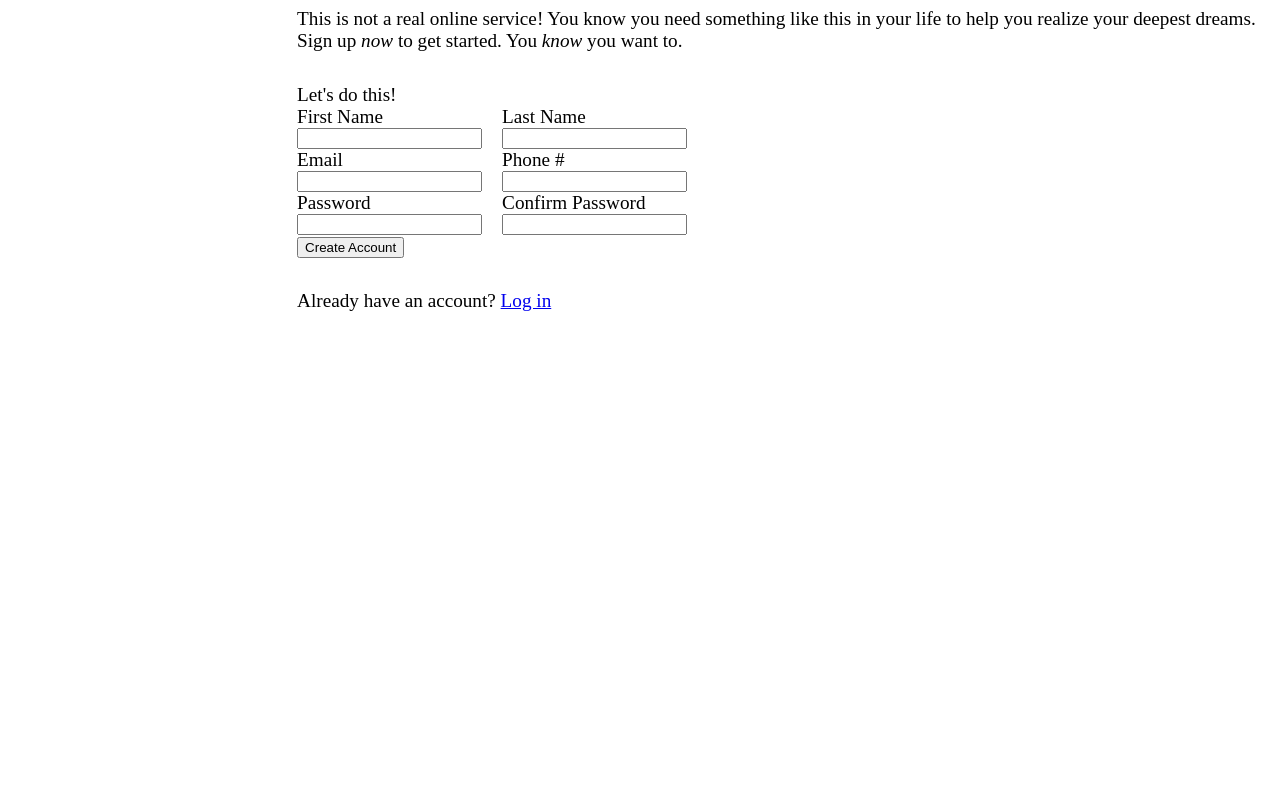
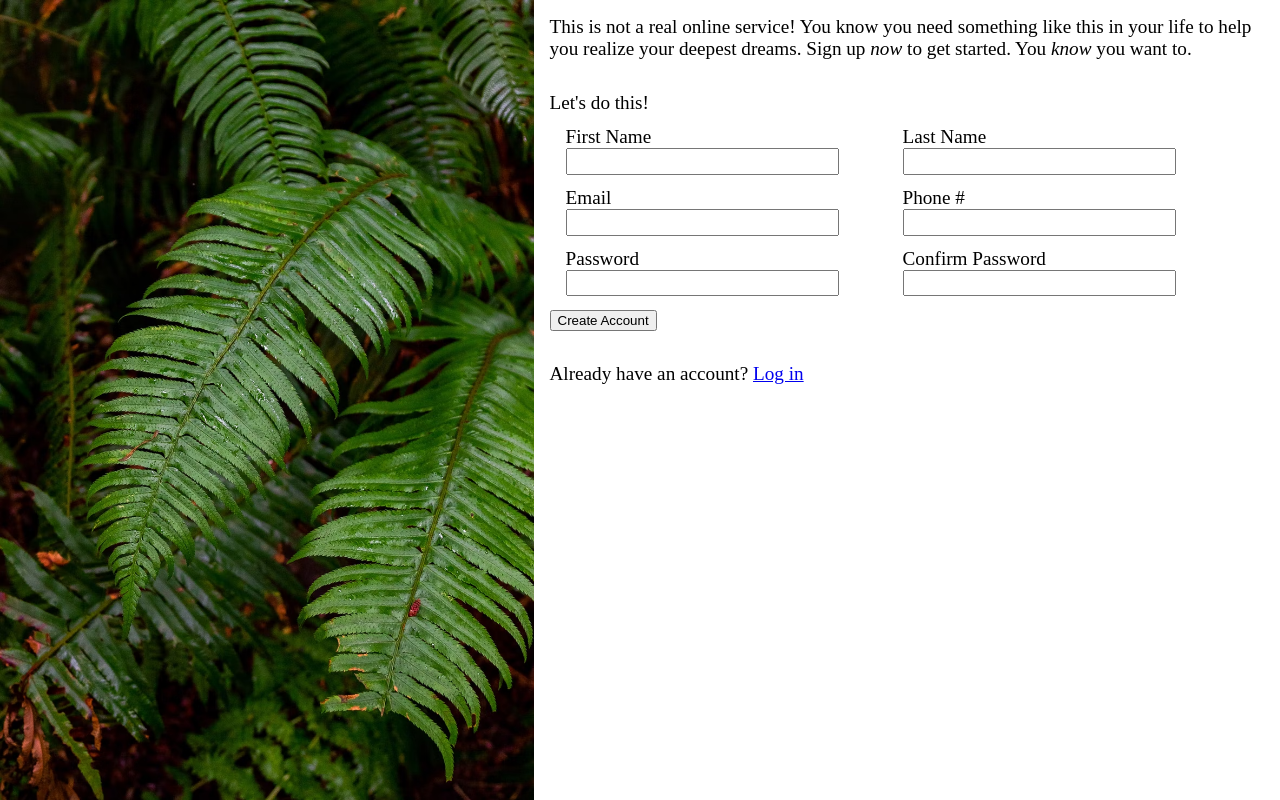
Before and after one commit to smmmfrd/sign-up-form, a plain HTML site: page index.html in a window 1280 px wide. Drawn offline with Linux system fonts and the light colour scheme.

Commit message:
Added Image and Adjust CSS

```diff
--- a/index.html
+++ b/index.html
@@ -10,9 +10,7 @@
 </head>
 <body>
     <main>
-        <div id="img-container">
-
-        </div>
+        <img src="./images/base-image.avif" alt="picture of several branches with long narrow leaves all over them" id="img-container">
         <div id="holder">
             <div id="sign-up-message">
                 This is not a real online service! You know you need something like this in your life to help you realize your deepest dreams. Sign up <em>now</em> to get started.
@@ -59,7 +57,9 @@
                         </div>
                     </div>
 
-                    <button type="submit">Create Account</button>
+                    <div>
+                        <button type="submit">Create Account</button>
+                    </div>
                 </form>
 
             </div>
--- a/style.css
+++ b/style.css
@@ -1,25 +1,43 @@
+*{
+    margin: 0;
+}
+
 main{
     display: flex;
     font-size: 1.2rem;
 }
 
 #img-container{
-    width: 400px;
+    height: 100vh;
+    width: 47.5%;
 }
 
 #holder{
     display: flex;
     flex-direction: column;
     align-content: center;
+    padding: 1rem;
     gap: 2rem;
+}
+
+#sign-up{
+    display: flex;
+    flex-direction: column;
+    gap: 0.75rem;
 }
 
 .input-holder{
     display: flex;
-    gap: 20px;
+    gap: 4rem;
+    padding: 0 1rem;
 }
 
 .input{
     display: flex;
     flex-direction: column;
+    width: max(180px, 40%);
 }
+
+.input > input{
+    height: 1.3rem;
+}
```
Also changed, not shown: images/base-image.avif (added).
